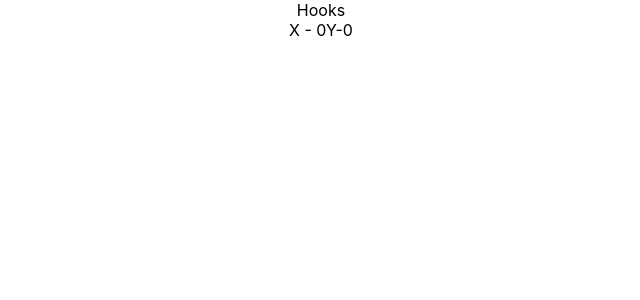
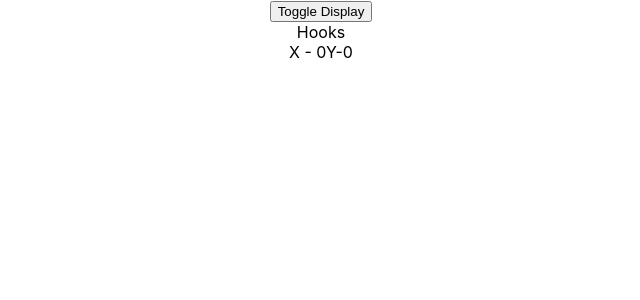
Before and after one commit to gostgmaer/react-hooks-application, a React (Create React App) app: page / in a window 1280 px wide. Shown: the top 300 px of the page, without its empty margins (319-959 px from the left). Built offline with nearby package versions, Linux system fonts and the light colour scheme.

Commit message:
Unmounting Code using USeEffect

```diff
--- a/src/App.js
+++ b/src/App.js
@@ -6,6 +6,7 @@
 import HookCounterTWO from './Components/HookCounterTWO';
 import ClassCounterOne from './Components/Hooks/ClassCounterOne';
 import HookCounterOne from './Components/Hooks/HookCounterOne';
+import MouseContainer from './Components/MouseContainer/MouseContainer';
 import ComponentRunOnceClass from './Components/UpdateComponentsHooks/ComponentRunOnceClass';
 import HooksRunsOnce from './Components/UpdateComponentsHooks/HooksRunsOnce';
 
@@ -18,7 +19,8 @@
      {/* <HoockCounterThree></HoockCounterThree> */}
      {/* <HookCounter4></HookCounter4> */}
     {/* <ComponentRunOnceClass></ComponentRunOnceClass> */}
-    <HooksRunsOnce></HooksRunsOnce>
+    {/* <HooksRunsOnce></HooksRunsOnce> */}
+    <MouseContainer></MouseContainer>
 
     </div>
   );
--- /dev/null
+++ b/src/Components/MouseContainer/MouseContainer.js
@@ -0,0 +1,14 @@
+import React, { useState } from 'react'
+import HooksRunsOnce from '../UpdateComponentsHooks/HooksRunsOnce'
+
+function MouseContainer() {
+    const [display,setDisplay]=useState(true)
+  return (
+    <div>
+        <button onClick={()=>setDisplay(!display)} >Toggle Display</button>
+        {display && <HooksRunsOnce></HooksRunsOnce>}
+    </div>
+  )
+}
+
+export default MouseContainer
--- a/src/Components/UpdateComponentsHooks/HooksRunsOnce.js
+++ b/src/Components/UpdateComponentsHooks/HooksRunsOnce.js
@@ -11,6 +11,10 @@
     useEffect(()=>{
         console.log("User Effect Call");
         window.addEventListener('mousemove',logMousePosition)
+        return ()=>{
+            console.log("Component Unmount");
+            window.removeEventListener('mousemove',logMousePosition)
+        }
     },[])
   return (
     <div>
```
